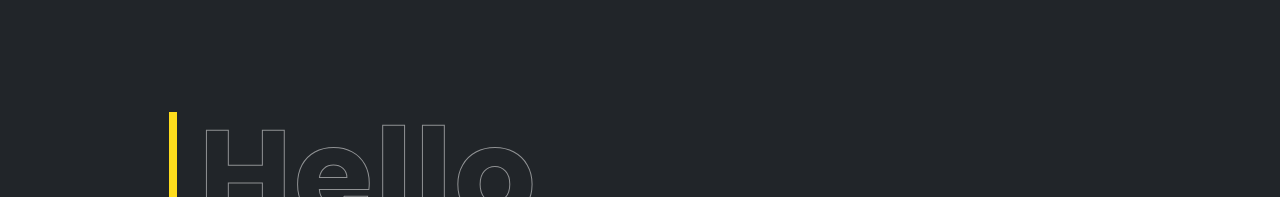
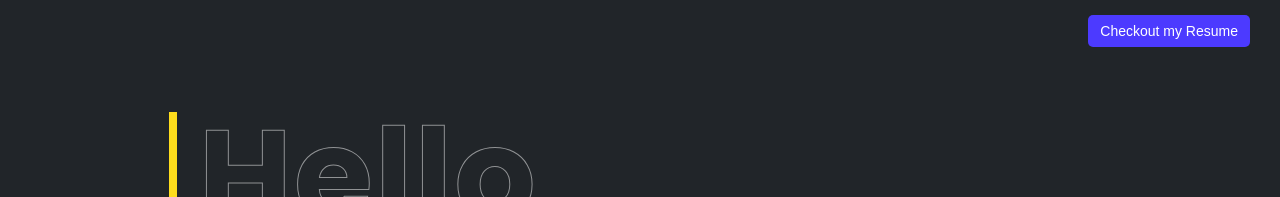
Before and after one commit to paaatrrrick/bais_final_project, a plain HTML site: page index.html in a window 1280 px wide. Shown: the top 197 px of the page. Drawn offline with Linux system fonts and the light colour scheme.

Commit message:
Resume file

```diff
--- a/index.html
+++ b/index.html
@@ -20,6 +20,9 @@
     <div>
         <div class="App">
             <div class="home">
+                <a class="schedule" href="./files/resume-patrick.pdf" target="_blank">
+                    Checkout my Resume
+                </a>
                 <header class="top" style="position: relative;">
                     <div class="h1s">
                         <ul class="headingText">
```
Also changed, not shown: 1 other file.
